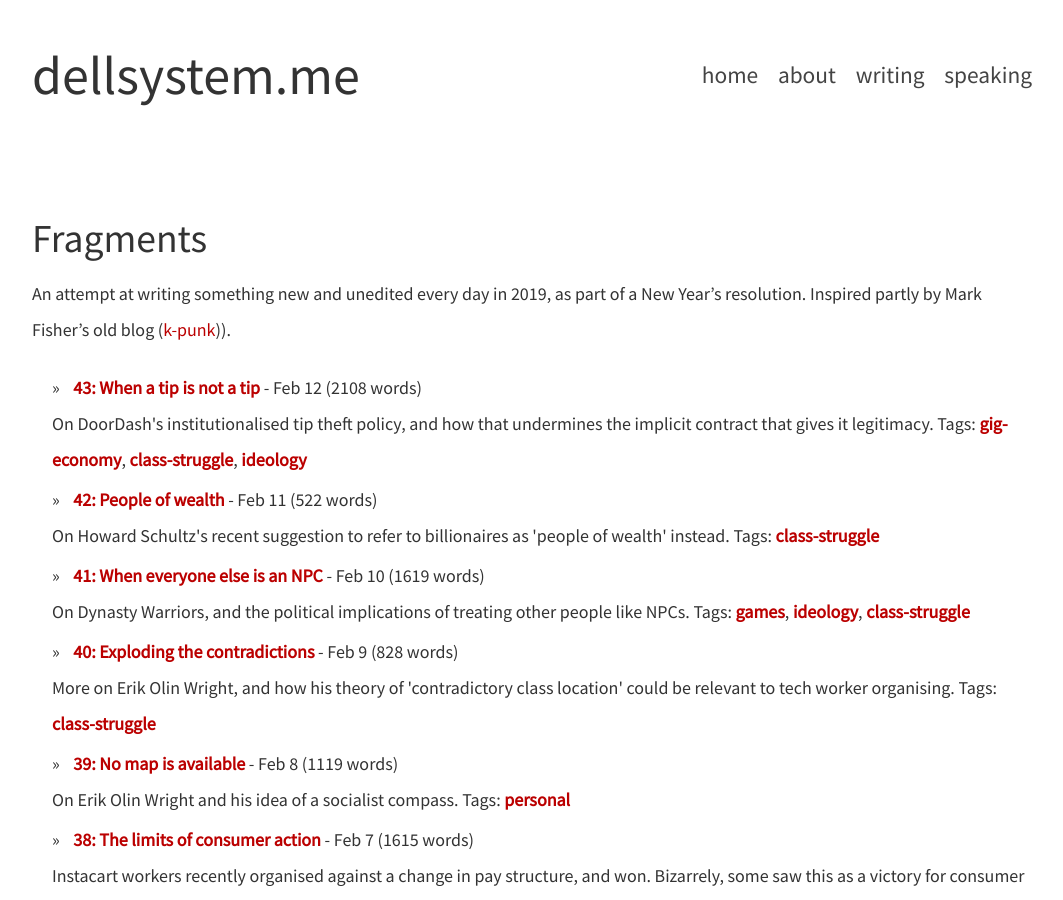
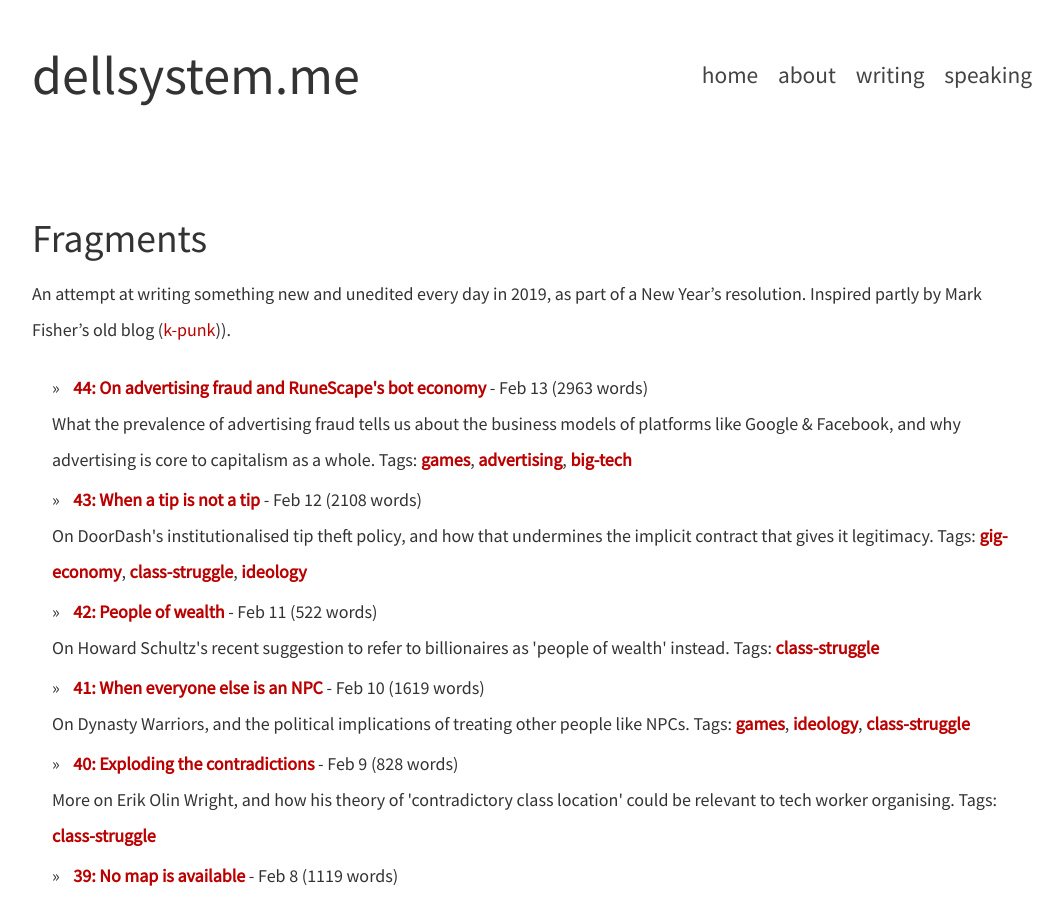
Before and after one commit to dellsystem/dellsystem.github.io, a Jekyll site: the page built from fragments/index.md, in a window 1280 px wide and 900 px high. Shown: the whole window, without its empty margins (108-1171 px from the left). Built offline with Jekyll 4.4.1, drawn with Linux system fonts in a browser that asks for light colours; part of the change alters nothing that is shown.

Commit message:
Add fragments-44

```diff
--- a/_posts/2019-1-25-fragments-25.md
+++ b/_posts/2019-1-25-fragments-25.md
@@ -3,7 +3,6 @@ title: "Sometimes it's not a technical problem"
 layout: fragment
 description: "Some problems arise due to the larger socioeconomic system, and introducing technical innovations won't help unless they actually change that system."
 tags:
-- runescape
 - startups
 - inequality
 ---
--- /dev/null
+++ b/_posts/2019-2-13-fragments-44.md
@@ -0,0 +1,86 @@
+---
+title: "On advertising fraud and RuneScape's bot economy"
+layout: fragment
+description: "What the prevalence of advertising fraud tells us about the business models of platforms like Google & Facebook, and why advertising is core to capitalism as a whole."
+tags:
+- games
+- advertising
+- big-tech
+---
+
+My first major website endeavour began in 2004. A friend had created an online puzzle game (based on [Notpron](https://en.wikipedia.org/wiki/Notpron), which was highly popular at the time) and I wanted to get involved. I solved the existing levels of the puzzle, then came up with new levels for it, and essentially learned how to build websites in the process.
+
+Not long after, the friend got bored of it, and I took over entirely. I had just learned about Google AdSense as a way of making money off of websites you own, and I thought, why not? I set up AdSense and configured it to allow banner ads on the pages of my website (not the game itself, but all the content around it) - ads that now look antiquated and frankly hideous. I didn't have high expectations for the amount of money I could earn, since the website was only moderately popular, but I figured I might as well try.
+
+I never ended up making any money from that, because Google only mails you a check when you get to $100, and I only got just above $99 before I disabled my account out of guilt. The guilt came from feeling like I didn't fully deserve all that money, and so I shouldn't receive any of it. You see, somewhere around the halfway mark, I realised I could make money faster if I clicked the ads myself. I did it slowly, in little increments, and I would try to simulate as organic an experience as possible (I had convinced myself that if I actually read the ad that I was clicking on, then it was a legitimate click). On my home computer, at school, at the library. Only a small proportion of the money I had "earned" could be due to my personal (and very fraudulent) clicks, but I still felt guilty enough about it that I wouldn't feel comfortable getting any of it.
+
+I remember wondering if there were other people who did the same thing, but with fewer ethical hang-ups than I. I always did it manually, because that lessened the guilt somewhat, but surely you could automate it, too? And if you automate it, you could basically just print money, simply by clicking on your own ads. Or you could click on other people's ads, and charge them for the service. You'd have to constantly innovate to make sure Google didn't find out and shut you down, but you could probably make a lot of money with each iteration. That was the first time I realised just how easy it was to make tons of money if you have 1) access to the right technology and 2) no moral scruples.
+
+The other thing I realised, which I found really frustrating, was the total power imbalance between me and Google, due to the information asymmetry. I had no idea if the numbers Google showed me about my ad impressions were genuine. Each day, Google told me I had garnered a certain number of clicks, and consequently earned a certain amount of money. But how on earth could I verify that? What was to stop Google from paying me less than I deserved? Who would ever know if they did?
+
+***
+
+A few years after I said a sad goodbye to that website - whose name is truly too embarrassing to repeat here - I spent a summer in San Francisco working as a software engineering intern at Google. I wasn't working directly on any advertising-related products, but the internal lines of communication were pretty open at the time, and I had the chance to read internal documentation about how AdSense worked.
+
+The first thing I confirmed was that AdSense did pay out publishers fairly, at least in the sense that Google wouldn't deliberately lie about the number of impressions. (Whether a payment structure can ever be "fair" when its terms are dictated by a quasi-monopoly is debateable, but that's another topic. Also, it later transpired that Facebook [lied](https://slate.com/technology/2018/10/facebook-online-video-pivot-metrics-false.html) about its metrics for video ads, but again, another topic.) Sure, they could make some money from that in the short term, but the employees working on it would know, and some of them would feel ethically challenged enough that it would eventually leak. And once it leaked, Google would be open to lawsuits, and would also lose publishers' trust, threatening its dominance in the long run.
+
+So Google couldn't _deliberately_ commit fraud, by showing publishers lower impression numbers in order to pay them less. Nor could it lie to advertisers about how many impressions their ads had gotten, and make more money through overcharging advertisers.
+
+But what if Google was creating a system that incentivised others to commit fraud instead? The sort of fraud where publishers getting paid more, and Google gets paid more, and advertisers are charged for impressions that turn out to be fraudulent?
+
+I'm not just talking about mildly unscrupulous webmasters like my teenaged self, sheepishly clicking ads I knew I was not interested in just so I could make another 10 cents. I'm talking about massive, institutionalised [click farms](https://motherboard.vice.com/en_us/article/43yqdd/look-at-this-massive-click-fraud-farm-that-was-just-busted-in-thailand) that contribute to a [billion-dollar industry](https://www.adweek.com/digital/what-is-ad-fraud-and-how-does-it-happen/). Some are automated, but some take advantage of low labour costs in developing countries to hire armies of real people to view and click ads, to the point where it's difficult to tell these apart from "genuine" ad impressions.
+
+Pretty much every digital advertising platform has huge problems with ad fraud. It's just too lucrative an opportunity to pass up, for those who enjoy the thrill of playing cat-and-mouse with these huge corporations while also raking in a ton of money. It's not even illegal, most of the time - at worst, it's a violation of platforms' terms of service, but who anointed them [king](/posts/fragments-30), anyway?
+
+***
+
+I've written previously on [Old School RuneScape](https://en.wikipedia.org/wiki/Old_School_RuneScape), the MMORPG that consumed a lot of my time when I was younger, from which I was recently [banned](/posts/fragments-25) for running a script. These days, if you spend a good amount of time in the game, you'll eventually run into bots - characters that are run mostly or entirely by an automated script, often for the purpose of gathering natural resources (through fishing, mining, woodcutting, etc) in order to sell them on the Grand Exchange.
+
+You'll know a bot when you see it. They usually have names that follow a predictable pattern, and their character tends to go with the most basic body/outfit combination: a bald head, goatee, olive shirt, dark green pants. They don't talk to other players, and they follow extremely repetitive play patterns. Sometimes you'll get lucky and spot a dozen or more bots in the same place, doing exactly the same thing, one after the other.
+
+![screenshot of a bot](https://vignette.wikia.nocookie.net/darkrunescape/images/a/ae/Default.PNG/revision/latest?cb=20071210112833)
+_Screenshot of the typical bot aesthetic, from the [Dark Runescape Wiki](https://darkrunescape.fandom.com/wiki/Macro)._
+
+Real players usually find it kind of funny when they encounter a ton of bots in the game. I'll be fishing for lobsters in Catherby and then all of a sudden an army of bald, goateed, green-clad men will descend upon the fishing spots in one long, smooth procession, and all the non-bots on the harbour - usually silent - will start to crack wry jokes. Bots are technically banned, but people are pretty used to it, and most players just accept it as a fact of the game. It's a cat-and-mouse situation, because RuneScape's creators need to crack down on bots to prevent rampant cheating from ruining the fun of the game, but there's always a delay during which any particular bot can make a lot of money. RuneScape can't stop botting entirely without the risk of penalising real users.
+
+Plus, in a way, the bots make the game better, by providing liquidity to the market. If I want to stock up on a particular item that isn't sold in stores, I have two choices: I can gather or make it myself - which could take ages - or I could buy it from other players, ideally via the Grand Exchange. Before the Grand Exchange, if I wanted to spin flax into bowstring in bulk, in order to level up my crafting, I'd have to go pick all the flax myself, by going to a field where the flax is grown and clicking on each individual patch of flax on the ground in order to place it in my inventory, and I could only pick up 28 pieces of flax at a time before I'd have to drop them off at the bank. It's is the most boring thing in the world, and I'm saying this in the context of a game where you literally just click pixellated blocks on the screen to simulate fishing or mining or woodcutting.
+
+Now, there are some players who actually do flax-picking, because they find it relaxing or because they're young and naive, bless them. But most players who need flax, or similar resources, will just buy them from the Grand Exchange, and for a pretty low price.
+
+Who makes up for the massive imbalance between supply and demand? Bots do. The same is true with lots of other items whose acquisition can be easily scripted - if it's profitable enough, it will be automated.
+
+In my opinion, this is A Good Thing. Bots are solving an inefficiency in the game - a failure of the market, even. Picking flax is so boring that you can't induce people to spend time doing it _without_ having to break the rules of the game. The work is such drudgery that it has to be automated for it to be bearable.
+
+There's a potential tangent here about the automation of work, but I'll sidestep that for now. The point I want to make is: if picking flax is so boring, and automating that so useful for players, _then why isn't it part of the game_? Why should RuneScape have legions of external bots picking this flax and immediately selling it on the Grand Exchange, at a price that, incidentally, is usually quite stable? Surely it would be more efficient to make flax an item that could be bought in stores, cutting the middleman out of the equation?
+
+One factor is probably financial - botting does improve RuneScape's revenue numbers (as some bot-owners pay for membership). But there's a more existential problem, too. If you excise bots from the game by rendering purchasable anything that was previously boring, then you essentially ruin the whole game. Because the very premise of the game is about grinding, and the simultaneous tedium and joy to be found in the process of mind-numbingly clicking the same thing over and over. You could ban flax bots and replace them with in-game flax merchants, but then you'd end up wanting to do the same for fishing, and mining, and woodcutting, and pretty much every other skill as well. In the process, you'd undermine the entire point of the game.
+
+***
+
+RuneScape's bot economy is not a perfect analogy for ad fraud, I'll admit. For one, RuneScape is actually really fun to play, despite the harsh words I've levelled at it above; advertising, on the other hand, induces in me only despair and/or anger. The cat-and-mouse movement is similar, though, in a way that's also paralleled in the world of spam detection for email.
+
+Why is there so much ad fraud, and why do the big players in the digital space (Facebook and Google, mostly) let them get away with it? After all, the companies that create the whole advertising system, and control what users, advertisers and publishers all see, have the most power here. There's a reason I say "cat-and-mouse game" instead of "arms race" - the latter implies some sort of equality between the two powers, which is not what we see in the realms of RuneScape or digital advertising. One side has the power over the workings of the system, while the other is merely trying to navigate within it, profiting by perching in its interstices.
+
+One heuristic that I've adopted since I've [found the left](/posts/fragments-21) is that when you're analysing a situation and looking for someone to blame, you should start by looking at those with the most power to change things. Don't blame the immigrants or foreign workers who do jobs for less pay than domestic workers - they usually don't have better options, and the real source of power is the company that is actively searching to lower wages in pursuit of profit. Similarly, when looking at click farms, it would be silly to blame the actual workers who click links all day, because they wouldn't be doing that job if they had better alternatives; you could blame the click farm operators, but they're also just trying to make money where they can. If you're going to blame anyone, you should blame Google/Facebook, because they ultimately control this fraud-filled advertising dystopia. They set the terms of the game that has created these click farms, and they could iteratively change the terms to cut out the middlemen, one by one.
+
+Of course, they're not going to do this in any substantial way, for the same reasons that flax in RuneScape is picked by bots and sold on the Grand Exchange. For one, it helps the ad platforms [make more money](https://www.adweek.com/digital/what-is-ad-fraud-and-how-does-it-happen/). But the more subtle reason is that cutting out the middlemen would also mean undermining the very indeterminacy that makes something an "advertisement" in the first place.
+
+After all, the only real way to completely eradicate ad fraud would be to only treat a click/impression as "genuine" if it leads directly to a sale. Of course, this would either mean losing tons of "legitimate" clicks and impressions, or creating a highly complicated, fully automated end-to-end tracking system for customer engagement to solve the problem of attribution, so advertisers know which ad format provides the most ROI.
+
+Let's assume, for a second, that this is actually technically possible (it isn't yet, though lots of tech startups are certainly trying, including my former startup). The challenge is to identify the source that most influenced the purchase, and distribute the advertiser's spend accordingly. Beyond the technical challenges, this makes for a tricky philosophical problem. If I buy a Casper mattress, or sign up for Grammarly, or decide to go to a restaurant on the basis of various advertisements, how can we know which advertisement led to the sale? Was it the billboard, or the Facebook ad, or the YouTube pre-roll, or the mention in the podcast? Was it the Instagram influencer campaign, or the native advertising campaign in Buzzfeed? Or was it a completely organic decision, based on a recommendation from a trusted friend?
+
+And what if it's a complicated mixture of various ads - the YouTube pre-roll imprinted it in my memory, but the Facebook ad that I clicked led me directly to the purchase? How do we quantify that in order to accurately split the ad spend between the sources?
+
+_Who the fuck cares?_ Why should funding for publishers be allocated according to how efficient they are at getting people to buy stuff? Why on earth would the advertising industry be the best judge of how to fund creative endeavours?
+
+Advertising is structural support for our current stage of capitalism - on a macro scale, its economic function is to ensure continued consumption to meet capitalism's endless need for growth. It has also, for reasons beyond the scope of this post, become the primary model for funding [journalism](/posts/fragments-28), among other things. This is clearly a local optimum, a term which I am here using in a purely pejorative sense: a subpar system was designed, and as time went on, the suboptimality of that system became evident. But we are trapped in that system, partly because of its self-propelling feedback loop, and partly because the political establishment won't suggest anything more radical than [a timid step](https://www.bloomberg.com/news/articles/2019-02-12/california-governor-proposes-digital-dividend-targeting-big-tech) forward or backward.
+
+If we want to leave the vicinity of this local maximum, we're going to have to take a giant leap into the unknown, and abandon all the precepts that got us here in the first place. The problem is not ad fraud, per se; the problem is advertising _in toto_. We need to reimagine it for a world that isn't driven primarily by metrics that [must go up in perpetuity](https://www.jasonhickel.org/blog/2018/10/27/degrowth-a-call-for-radical-abundance), because that world will only result in the earth choking under a mountain of unwanted fidget spinners and t-shirts and plastic.
+
+***
+
+Anyone who's ever voluntarily stopped playing RuneScape has a moment where they contemplate the futility of all the clicks they've made so far. They've levelled up all these skills, and completed all these quests, and acquired so much gold, but it's all just pixels in a video game, and once you step away from your computer it fades into so much virtual dust. It's meaningless. It adds up to nothing. It's chasing the wrong kind of progress.
+
+It's not easy to quit, because you think: _but look at everything I'm leaving behind! I worked so hard to build this!_ But maybe the real question is whether what you've built is actually worth anything. And if it's not, then maybe it's time to break clean. Start afresh, away from the sclerotic logic of the old, in order to build something more meaningful in the new.
+
+_Thanks to [Jason Prado](https://twitter.com/jasonpjason) for suggesting that I write about the heuristic of looking at the source of power. No thanks to Google AdSense for never sending me a check for nearly $100, nor to RuneScape for banning me for what I maintain was a very mild instance of scripting._
```
